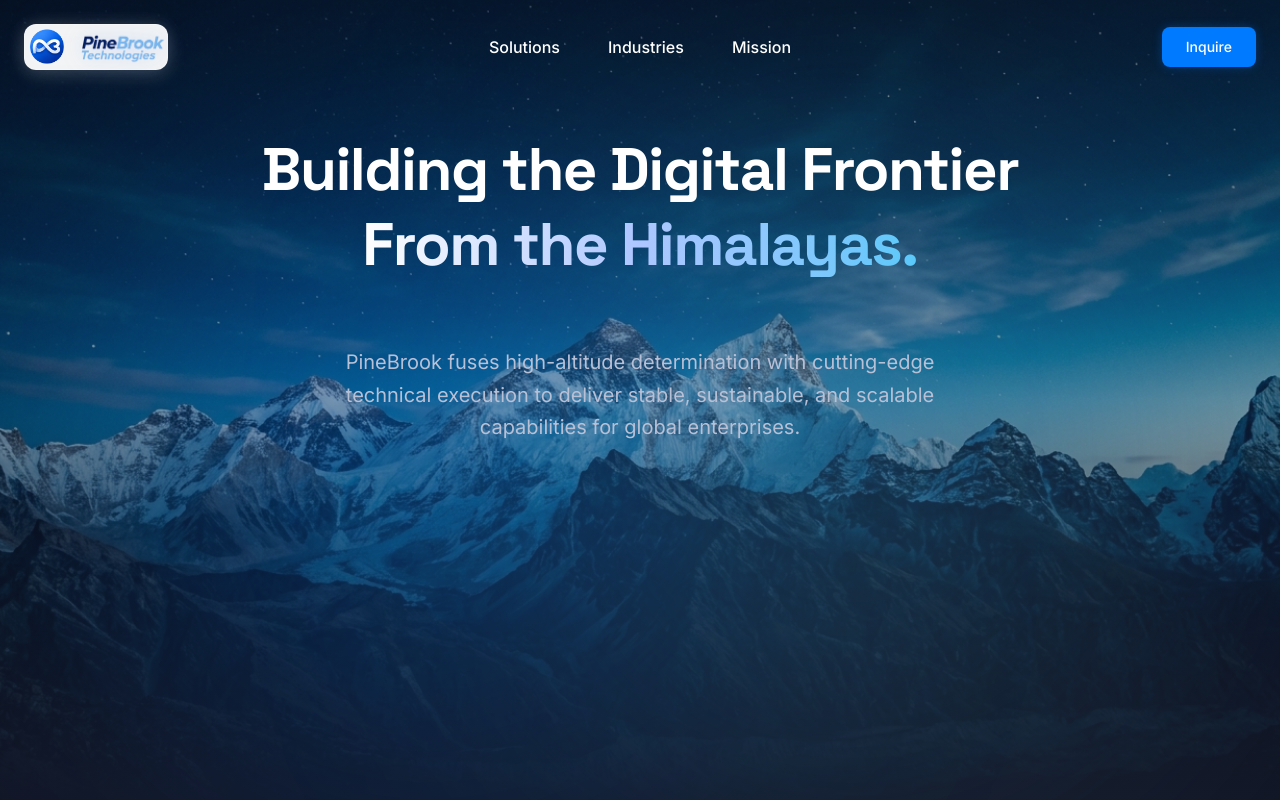
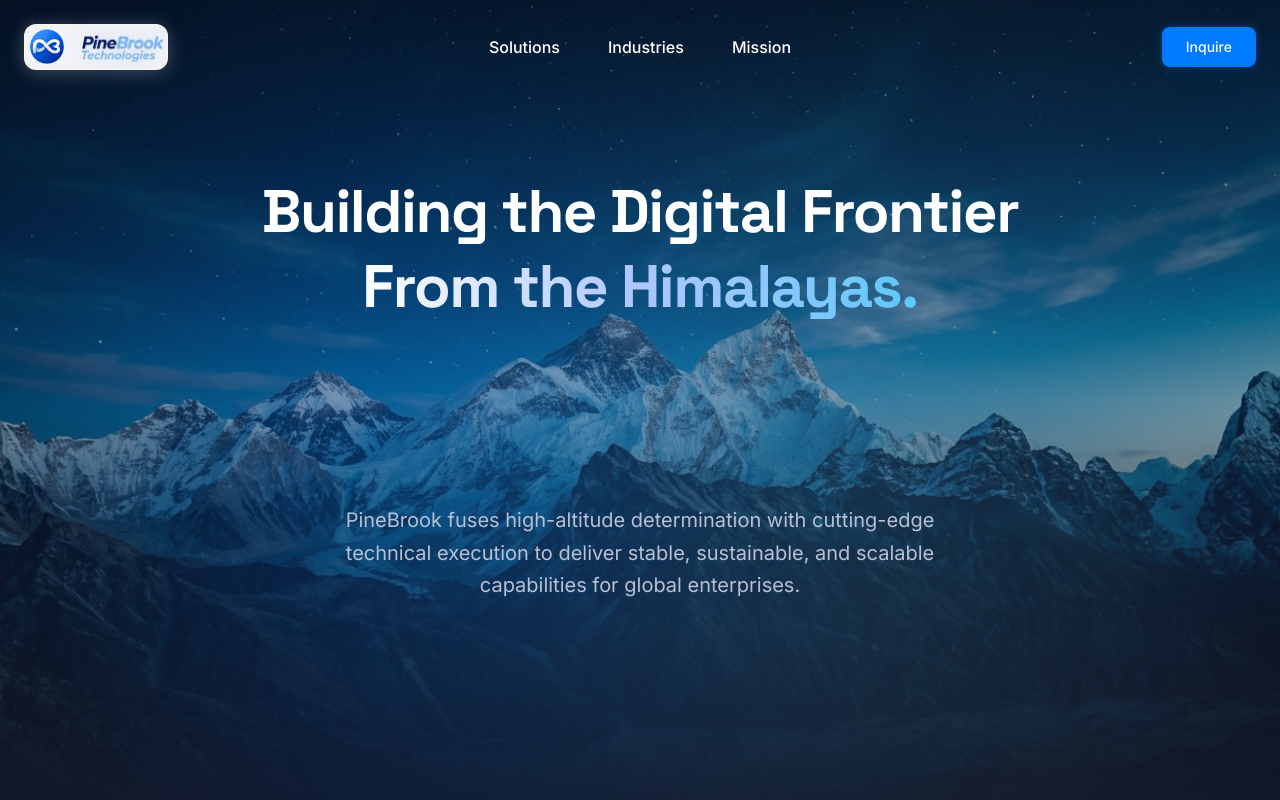
Before and after one commit to PineBrook/website, a React (Vite) app: page /mission in a window 1280 px wide. Shown: the top 800 px of the page. Built offline with nearby package versions, Linux system fonts and the light colour scheme.

Commit message:
feat: crop bottom 10px of hero background image wrapper in Story.tsx

```diff
--- a/src/components/Story.tsx
+++ b/src/components/Story.tsx
@@ -63,7 +63,7 @@ export function Story() {
       <div className="relative min-h-screen flex items-center justify-center overflow-hidden">
         {/* Background Himalayas Image with Dark Masking */}
         <div
-          className="absolute inset-0 bg-[url('/images/himalayas.jpg')] bg-cover bg-center"
+          className="absolute top-0 left-0 right-0 bottom-[10px] bg-[url('/images/himalayas.jpg')] bg-cover bg-center"
           aria-hidden="true"
         />
         <div className="absolute inset-0 bg-gradient-to-b from-[#0c0f17]/50 via-brand-surface/40 to-[#121625]" />
@@ -72,7 +72,7 @@ export function Story() {
         <div className="absolute top-[20%] left-[10%] w-[600px] h-[600px] bg-brand-primary/25 rounded-full blur-[140px] pointer-events-none" />
         <div className="absolute bottom-[5%] right-[10%] w-[600px] h-[600px] bg-brand-secondary/20 rounded-full blur-[140px] pointer-events-none" />
 
-        <div className="container mx-auto px-6 max-w-7xl relative z-10 text-center pt-20 -translate-y-40">
+        <div className="container mx-auto px-6 max-w-7xl relative z-10 text-center pt-20 -translate-y-15">
           <motion.span
             initial={{ opacity: 0, y: 10 }}
             animate={{ opacity: 1, y: 0 }}
@@ -94,7 +94,7 @@ export function Story() {
             initial={{ opacity: 0, y: 20 }}
             animate={{ opacity: 1, y: 0 }}
             transition={{ delay: 0.2 }}
-            className="text-lg md:text-xl text-brand-text-muted max-w-2xl mx-auto leading-relaxed mt-16"
+            className="text-lg md:text-xl text-brand-text-muted max-w-2xl mx-auto leading-relaxed mt-45"
           >
             PineBrook fuses high-altitude determination with cutting-edge technical execution to deliver stable, sustainable, and scalable capabilities for global enterprises.
           </motion.p>
```
